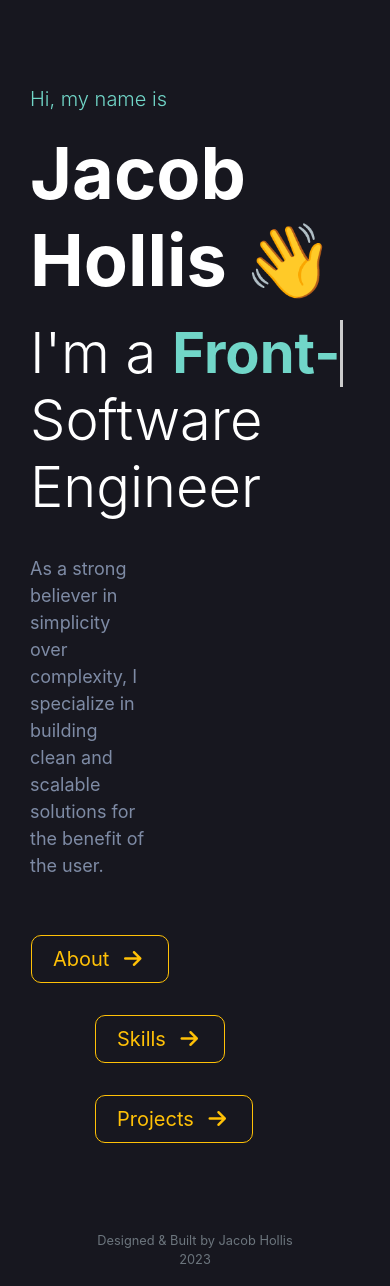
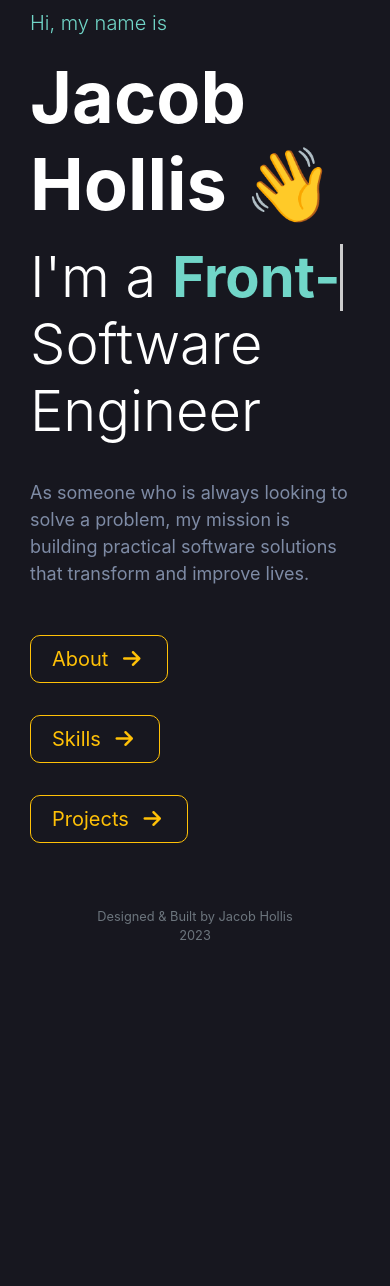
Before and after one commit to Jacob-Hollis/portfolio-website, a Django app: template website/homepage/templates/home.html in a window 390 px wide. Shown: the part 104-1390 px from the top of the page. After the commit the page ends 1044 px from the top, so only its background shows below. Run offline with Django 4.2, Linux system fonts and the light colour scheme; the template is opened without the code that fills it, so the values that code supplies are empty; some libraries are stand-ins or nearby versions.

Commit message:
Mobile style improvement for homepage

```diff
--- a/website/homepage/templates/home.html
+++ b/website/homepage/templates/home.html
@@ -8,24 +8,24 @@
         <p>I'm a <span class="typed-text"></span><span class="cursor">&nbsp;</span> Software Engineer</p>
     </div>
     <div>
-      <p class="bio">As a strong believer in simplicity over complexity, I specialize in building clean and scalable solutions for the benefit of the user.
+      <p class="bio">As someone who is always looking to solve a problem, my mission is building practical software solutions that transform and improve lives.
     </div>
-    <div class="row my-4">
-      <div class="text-left col-lf-1 home-buttons-first">
+    <div class="row">
+      <div class="home-buttons col-md-4 col-sm-6">
         <a href="{% url 'about' %}">
           <button class="btn btn-iconed btn-lg btn-rounded btn-outline-warning" role="button" href="{% url 'about' %}">
             <span class="spn">About</span> <i class="fa fa-arrow-right"></i>
           </button>
         </a>
       </div>
-      <div class="text-left col-lf-1 home-buttons">
+      <div class="home-buttons col-md-4 hidden-xs hidden-sm">
         <a href="{% url 'skills' %}">
           <button class="btn btn-iconed btn-lg btn-rounded btn-outline-warning" role="button" href="{% url 'skills' %}">
             <span class="spn">Skills</span> <i class="fa fa-arrow-right"></i>
           </button>
         </a>
       </div>
-      <div class="text-left col-lf-1 home-buttons">
+      <div class="home-buttons col-md-4 col-sm-6">
         <a href="{% url 'projects' %}">
           <button class="btn btn-iconed btn-lg btn-rounded btn-outline-warning" role="button" href="{% url 'projects' %}">
             <span class="spn">Projects</span> <i class="fa fa-arrow-right"></i>
--- a/website/static/custom.css
+++ b/website/static/custom.css
@@ -2,7 +2,7 @@ body {
   background: #17171F;
 }
 .container .bio {
-  width: 30vw;
+  max-width: 80vh;
   color: #7e8ba5;
   font-size: large;
   padding-top: 1em;
@@ -60,7 +60,7 @@ body {
 }
 .jumbotron {
   background: #17171F;
-  padding-top: 10vh;
+  padding-top: 1vh;
 }
 .jumbotron h1 {
   color: white;
@@ -72,13 +72,9 @@ body {
 .jumbotron hr {
   border-top: 1px solid white;
 }
-.home-buttons-first {
-  padding-top: 2em;
-  padding-left: 1em;
-}
 .home-buttons {
   padding-top: 2em;
-  padding-left: 5em;
+  padding-right: 2em;
 }
 .profile-pic {
   padding-top: 2em;
```
